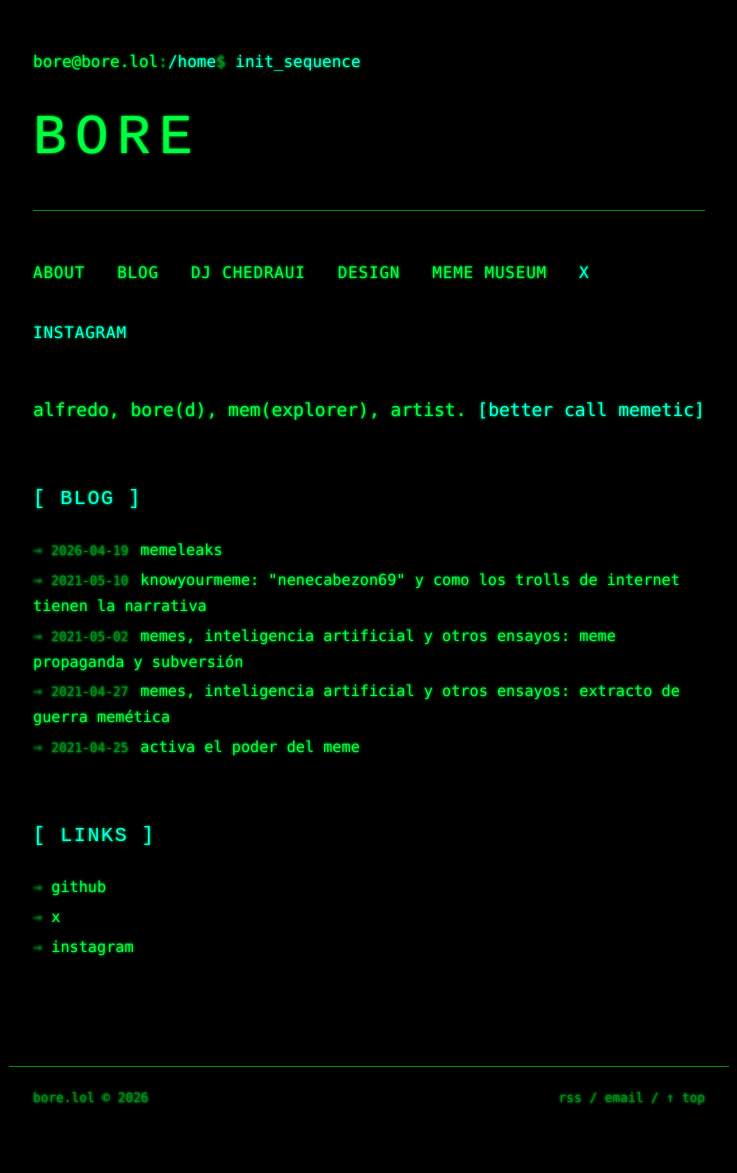
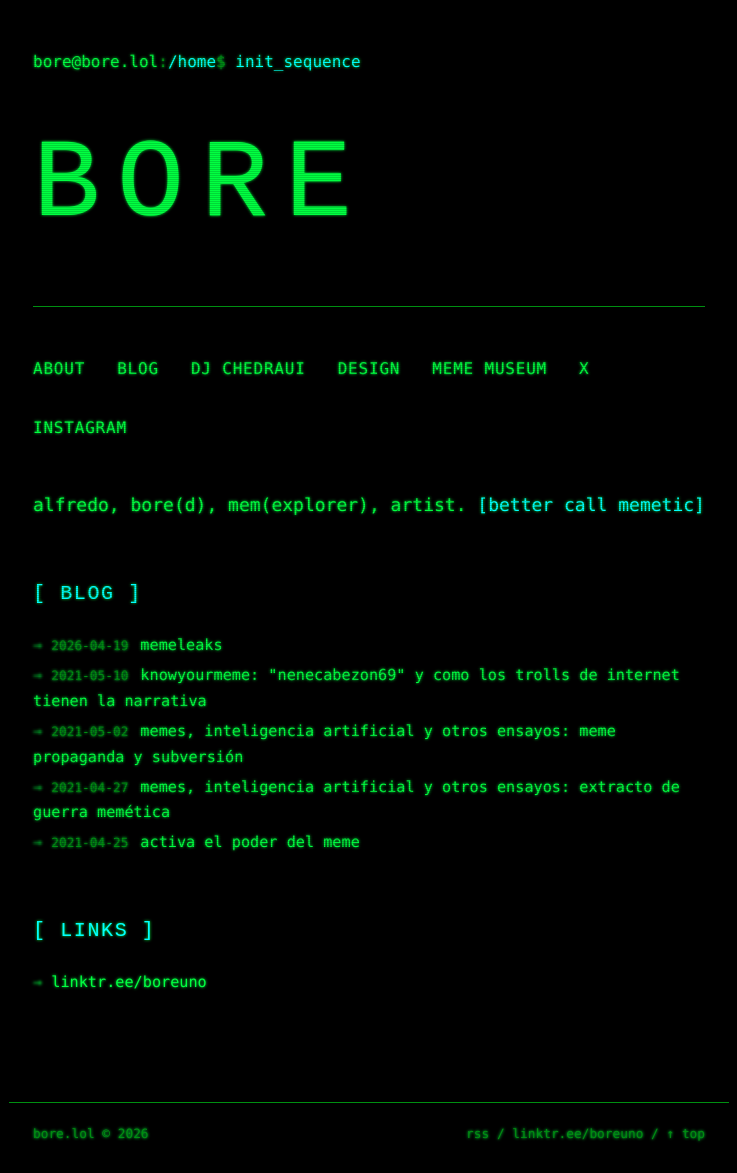
Before and after one commit to alfredismo/bore.lol, a Jekyll site: the page built from index.md, in a window 1280 px wide. Shown: the whole page, without its empty margins (271-1008 px from the left). Built offline with Jekyll 4.4.1, drawn with Linux system fonts in a browser that asks for light colours; some web fonts are replaced; before the commit the page ends 1137 px from its top, so only the background shows below that.

Commit message:
scanlines CRT, BORE x2 (clamp 56-112px), X/Instagram mismo verde, links → solo linktr.ee/boreuno

```diff
--- a/_layouts/default.html
+++ b/_layouts/default.html
@@ -39,7 +39,7 @@
 
 <footer>
   <span>bore.lol © 2026</span>
-  <span><a href="#">rss</a> / <a href="mailto:tu@email.com">email</a> / <a href="#">↑ top</a></span>
+  <span><a href="#">rss</a> / <a href="https://linktr.ee/boreuno">linktr.ee/boreuno</a> / <a href="#">↑ top</a></span>
 </footer>
 
 </body>
--- a/assets/css/terminal.css
+++ b/assets/css/terminal.css
@@ -1,8 +1,9 @@
 /* ============================================================
-   bore.lol — hacker terminal
+   bore.lol — hacker terminal + scanlines
    pixel font: Bitcount Single (titulo, h2, h3)
    cuerpo: monoespaciada typewriter
    colores: verde neON #00ff41 sobre negro
+   efecto: scanlines CRT
    ============================================================ */
 
 :root {
@@ -30,6 +31,23 @@ body {
   text-shadow: 0 0 3px var(--fg);
   display: flex;
   flex-direction: column;
+  position: relative;
+}
+
+/* Scanlines effect */
+body::before {
+  content: '';
+  position: fixed;
+  top: 0; left: 0; right: 0; bottom: 0;
+  background: repeating-linear-gradient(
+    0deg,
+    rgba(0, 0, 0, 0.15),
+    rgba(0, 0, 0, 0.15) 1px,
+    transparent 1px,
+    transparent 2px
+  );
+  pointer-events: none;
+  z-index: 999;
 }
 
 .wrap {
@@ -38,6 +56,8 @@ body {
   margin: 0 auto;
   padding: 48px 24px;
   flex: 1;
+  position: relative;
+  z-index: 1;
 }
 
 /* ---------- header ---------- */
@@ -54,7 +74,7 @@ header { margin-bottom: 48px; border-bottom: 1px solid var(--dim); padding-botto
 
 h1 {
   font-family: var(--pixel);
-  font-size: 56px;
+  font-size: clamp(56px, 10vw, 112px);
   font-weight: normal;
   letter-spacing: 0.15em;
   text-transform: uppercase;
@@ -86,7 +106,7 @@ nav a:hover {
   text-decoration: none;
   text-shadow: none;
 }
-nav a.ext { color: var(--accent); }
+nav a.ext { color: var(--fg); }
 
 /* ---------- contenido ---------- */
 main section { margin-bottom: 56px; }
@@ -178,7 +198,7 @@ footer a { color: var(--dim); text-decoration: none; }
 footer a:hover { color: var(--accent); }
 
 @media (max-width: 480px) {
-  h1 { font-size: 36px; }
+  h1 { font-size: 56px; }
   nav ul { gap: 20px; }
   nav a { font-size: 14px; }
 }
--- a/index.md
+++ b/index.md
@@ -15,7 +15,5 @@ layout: default
 
 <section>
   <h2>links</h2>
-  <a class="entry" href="https://github.com/alfredismo">github</a>
-  <a class="entry" href="https://x.com/boreuno">x</a>
-  <a class="entry" href="https://instagram.com/boreuno">instagram</a>
+  <a class="entry" href="https://linktr.ee/boreuno">linktr.ee/boreuno</a>
 </section>
```
